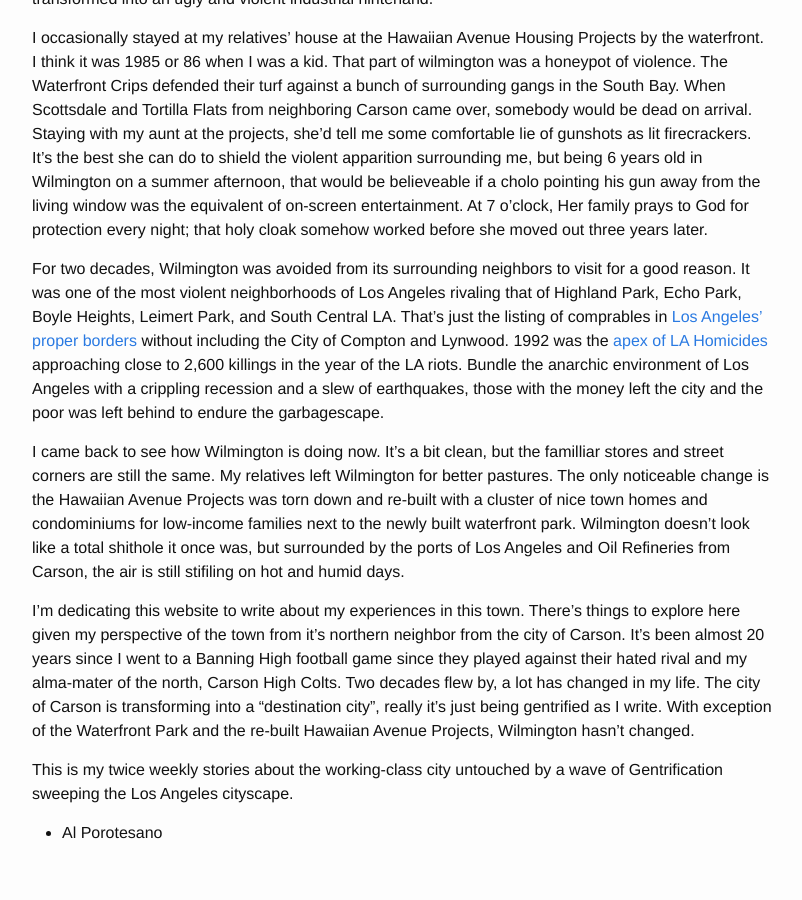
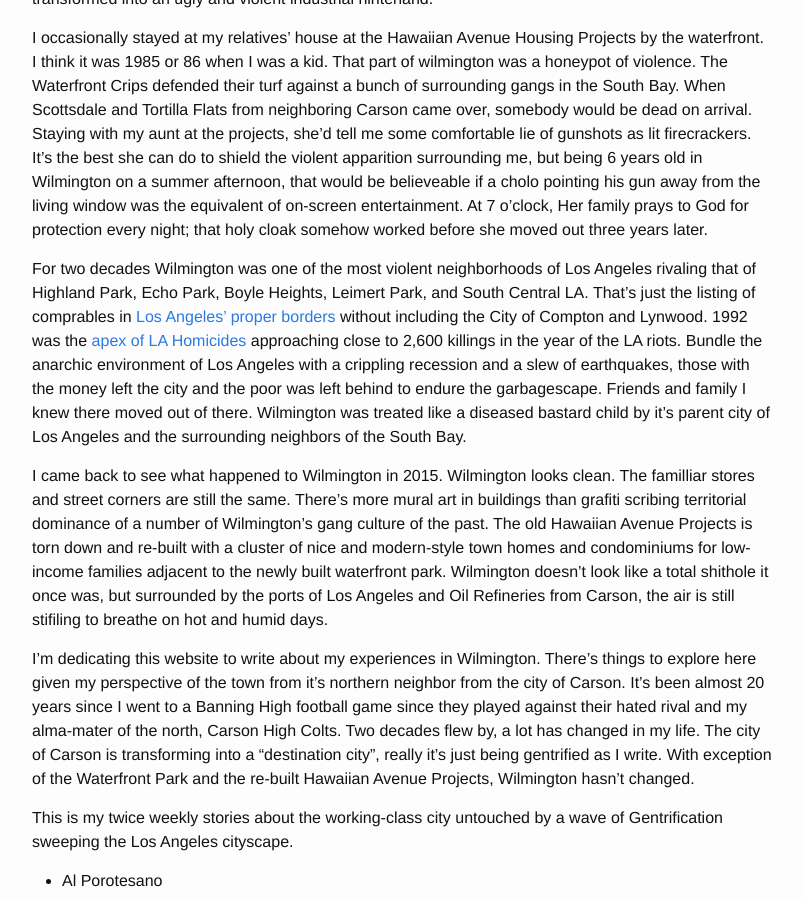
Before and after one commit to nobleexperiment/nobleexperiment.github.io, a Jekyll site: the page built from _posts/2016-06-08-wilmington-california.markdown, in a window 1280 px wide and 900 px high, scrolled down 372 px. Shown: the whole window, without its empty margins (238-1040 px from the left). Built offline with Jekyll 4.4.1, drawn with Linux system fonts in a browser that asks for light colours.

Commit message:
Update 2016-06-08-wilmington-california.markdown

```diff
--- a/_posts/2016-06-08-wilmington-california.markdown
+++ b/_posts/2016-06-08-wilmington-california.markdown
@@ -10,11 +10,11 @@ Welcome to Wilmington, California. Neighboring visitors like myself used to avoi
 
 I occasionally stayed at my relatives' house at the Hawaiian Avenue Housing Projects by the waterfront. I think it was 1985 or 86 when I was a kid. That part of wilmington was a honeypot of violence. The Waterfront Crips defended their turf against a bunch of surrounding gangs in the South Bay. When Scottsdale and Tortilla Flats from neighboring Carson came over, somebody would be dead on arrival. Staying with my aunt at the projects, she'd tell me some comfortable lie of gunshots as lit firecrackers. It's the best she can do to shield the violent apparition surrounding me, but being 6 years old in Wilmington on a summer afternoon, that would be believeable if a cholo pointing his gun away from the living window was the equivalent of on-screen entertainment. At 7 o'clock, Her family prays to God for protection every night; that holy cloak somehow worked before she moved out three years later.
 
-For two decades, Wilmington was avoided from its surrounding neighbors to visit for a good reason. It was one of the most violent neighborhoods of Los Angeles rivaling that of Highland Park, Echo Park, Boyle Heights, Leimert Park, and South Central LA. That's just the listing of comprables in [Los Angeles' proper borders](https://data.lacity.org/A-Safe-City/Los-Angeles-Homicide-Heat-Map-2014/uahr-pi5p) without including the City of Compton and Lynwood. 1992 was the [apex of LA Homicides](http://articles.latimes.com/1993-01-05/local/me-819_1_los-angeles-county) approaching close to 2,600 killings in the year of the LA riots. Bundle the anarchic environment of Los Angeles with a crippling recession and a slew of earthquakes, those with the money left the city and the poor was left behind to endure the garbagescape.
+For two decades Wilmington was one of the most violent neighborhoods of Los Angeles rivaling that of Highland Park, Echo Park, Boyle Heights, Leimert Park, and South Central LA. That's just the listing of comprables in [Los Angeles' proper borders](https://data.lacity.org/A-Safe-City/Los-Angeles-Homicide-Heat-Map-2014/uahr-pi5p) without including the City of Compton and Lynwood. 1992 was the [apex of LA Homicides](http://articles.latimes.com/1993-01-05/local/me-819_1_los-angeles-county) approaching close to 2,600 killings in the year of the LA riots. Bundle the anarchic environment of Los Angeles with a crippling recession and a slew of earthquakes, those with the money left the city and the poor was left behind to endure the garbagescape. Friends and family I knew there moved out of there. Wilmington was treated like a diseased bastard child by it's parent city of Los Angeles and the surrounding neighbors of the South Bay.
 
-I came back to see how Wilmington is doing now. It's a bit clean, but the familliar stores and street corners are still the same. My relatives left Wilmington for better pastures. The only noticeable change is the Hawaiian Avenue Projects was torn down and re-built with a cluster of nice town homes and condominiums for low-income families next to the newly built waterfront park. Wilmington doesn't look like a total shithole it once was, but surrounded by the ports of Los Angeles and Oil Refineries from Carson, the air is still stifiling on hot and humid days.
+I came back to see what happened to Wilmington in 2015. Wilmington looks clean. The familliar stores and street corners are still the same. There's more mural art in buildings than grafiti scribing territorial dominance of a number of Wilmington's gang culture of the past. The old Hawaiian Avenue Projects is torn down and re-built with a cluster of nice and modern-style town homes and condominiums for low-income families adjacent to the newly built waterfront park. Wilmington doesn't look like a total shithole it once was, but surrounded by the ports of Los Angeles and Oil Refineries from Carson, the air is still stifiling to breathe on hot and humid days.
 
-I'm dedicating this website to write about my experiences in this town. There's things to explore here given my perspective of the town from it's northern neighbor from the city of Carson. It's been almost 20 years since I went to a Banning High football game since they played against their hated rival and my alma-mater of the north, Carson High Colts. Two decades flew by, a lot has changed in my life. The city of Carson is transforming into a "destination city", really it's just being gentrified as I write. With exception of the Waterfront Park and the re-built Hawaiian Avenue Projects, Wilmington hasn't changed.
+I'm dedicating this website to write about my experiences in Wilmington. There's things to explore here given my perspective of the town from it's northern neighbor from the city of Carson. It's been almost 20 years since I went to a Banning High football game since they played against their hated rival and my alma-mater of the north, Carson High Colts. Two decades flew by, a lot has changed in my life. The city of Carson is transforming into a "destination city", really it's just being gentrified as I write. With exception of the Waterfront Park and the re-built Hawaiian Avenue Projects, Wilmington hasn't changed.
 
 This is my twice weekly stories about the working-class city untouched by a wave of Gentrification sweeping the Los Angeles cityscape.
 
```
